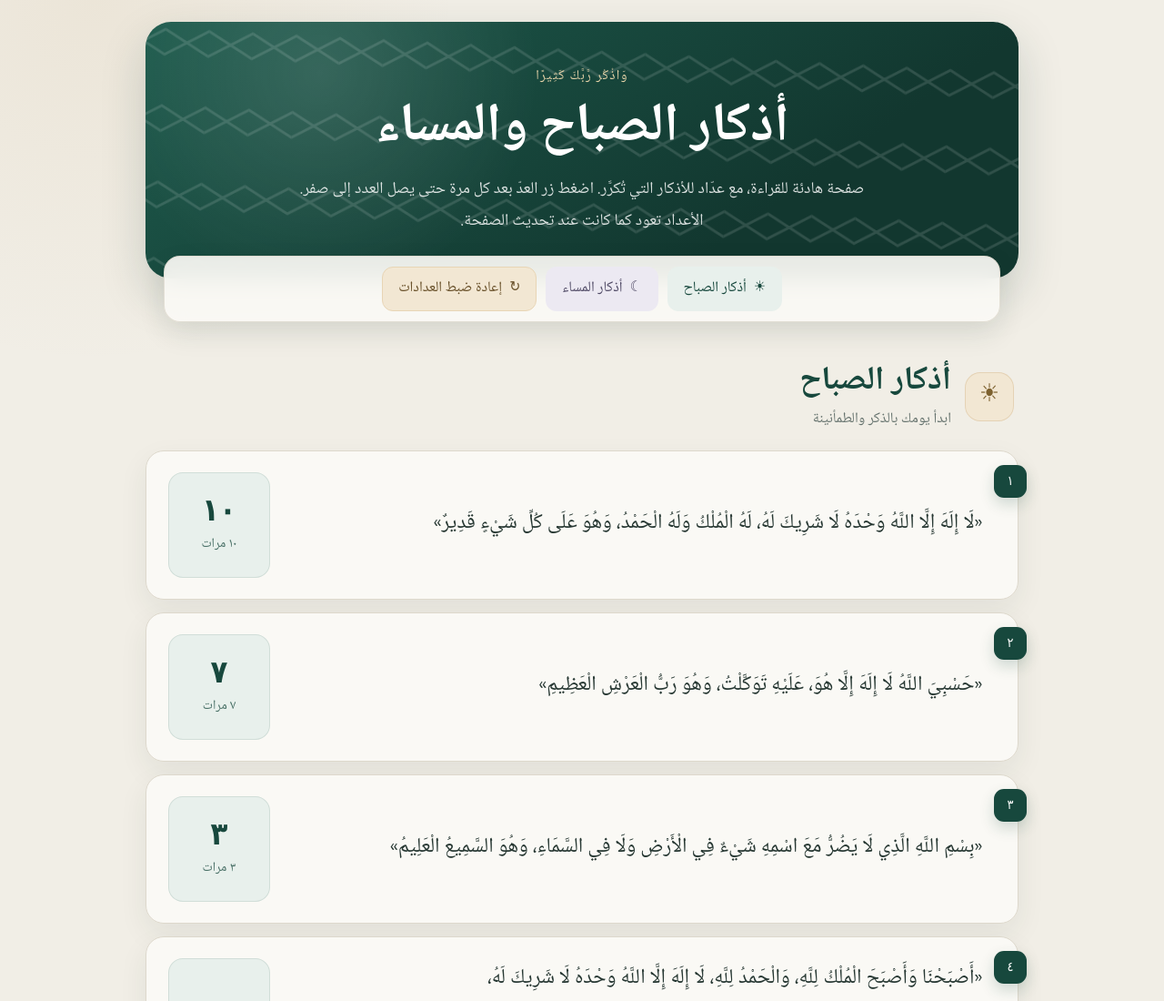
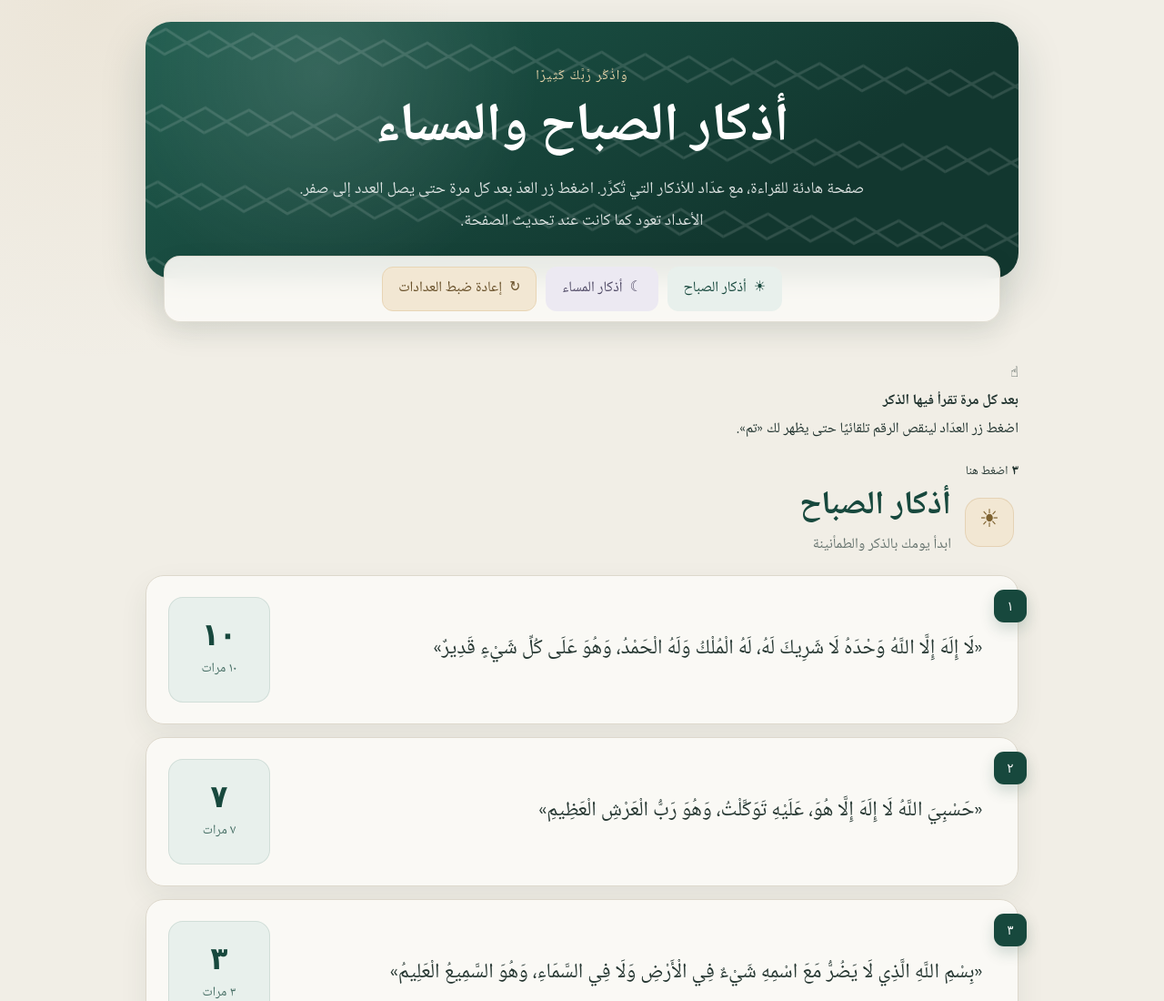
Before and after one commit to m-aboelella/daily-azkar, a plain HTML site: page index.html in a window 1280 px wide. Shown: the top 1100 px of the page at 91% size. Drawn offline with Linux system fonts and the light colour scheme.

Commit message:
Clarify counter interaction

```diff
--- a/index.html
+++ b/index.html
@@ -37,6 +37,18 @@
       </button>
     </nav>
 
+    <aside class="counter-guide" aria-label="طريقة استخدام العدّاد">
+      <span class="guide-icon" aria-hidden="true">☝</span>
+      <div>
+        <strong>بعد كل مرة تقرأ فيها الذكر</strong>
+        <p>اضغط زر العدّاد لينقص الرقم تلقائيًا حتى يظهر لك «تم».</p>
+      </div>
+      <span class="guide-example" aria-hidden="true">
+        <b>٣</b>
+        <small>اضغط هنا</small>
+      </span>
+    </aside>
+
     <main>
       <section class="azkar-section morning-section" id="morning" aria-labelledby="morning-title">
         <div class="section-heading">
```
